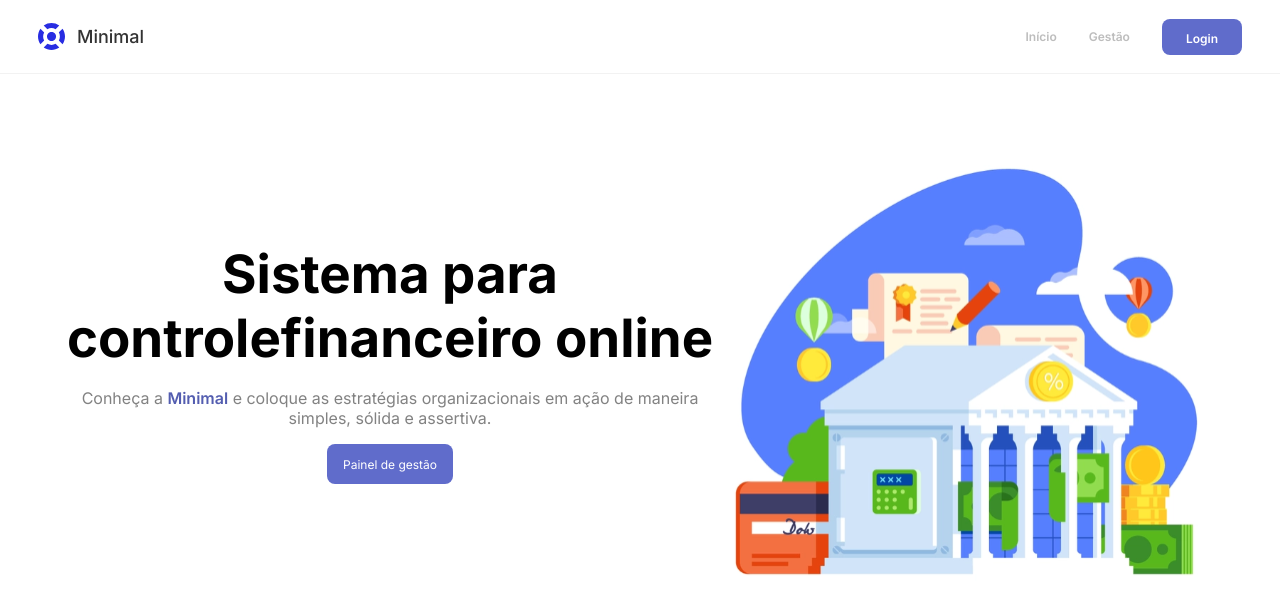
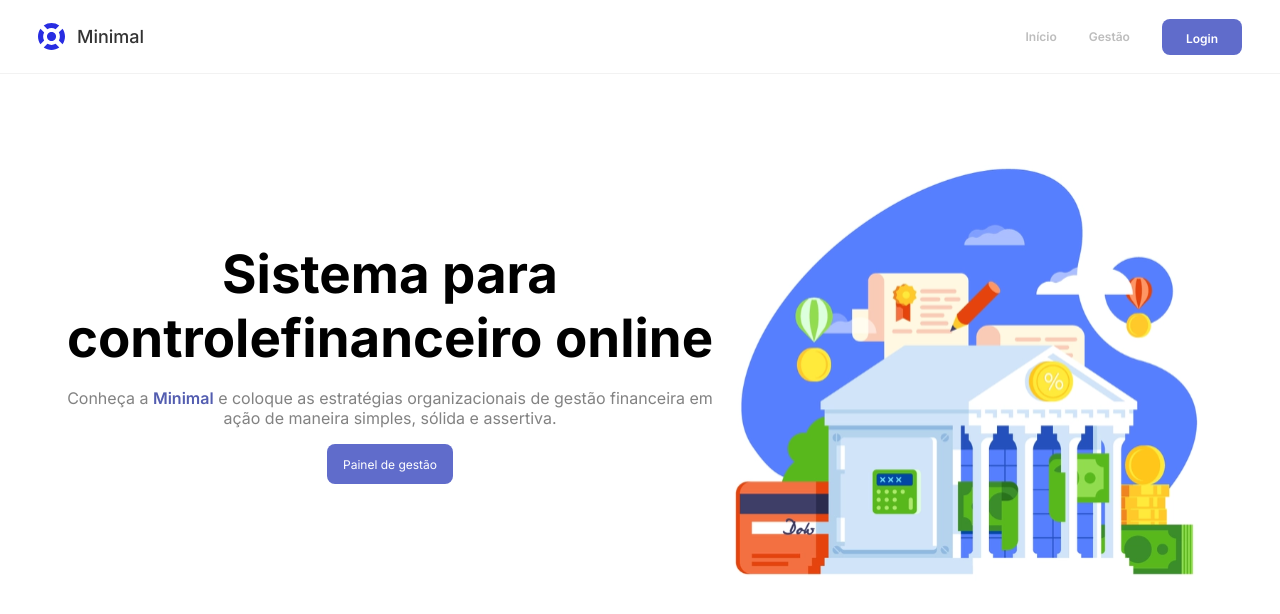
Before and after one commit to luiabdiel/Minimal, a React (Vite) app: page / in a window 1280 px wide. Shown: the top 614 px of the page. Built offline with nearby package versions, Linux system fonts and the light colour scheme.

Commit message:
translation of information

```diff
--- a/src/components/Main/index.tsx
+++ b/src/components/Main/index.tsx
@@ -9,7 +9,7 @@ export function Main() {
         <MainContainer>
             <MainContentText>
                 <h1>Sistema para controlefinanceiro online</h1>
-                <p>Conheça a <span>Minimal</span> e coloque as estratégias organizacionais em ação de maneira simples, sólida e assertiva.</p>
+                <p>Conheça a <span>Minimal</span> e coloque as estratégias organizacionais de gestão financeira em ação de maneira simples, sólida e assertiva.</p>
                 <button><Link to={'/transactions'}>Painel de gestão</Link></button>
             </MainContentText>
             <MainContentImage>
```
